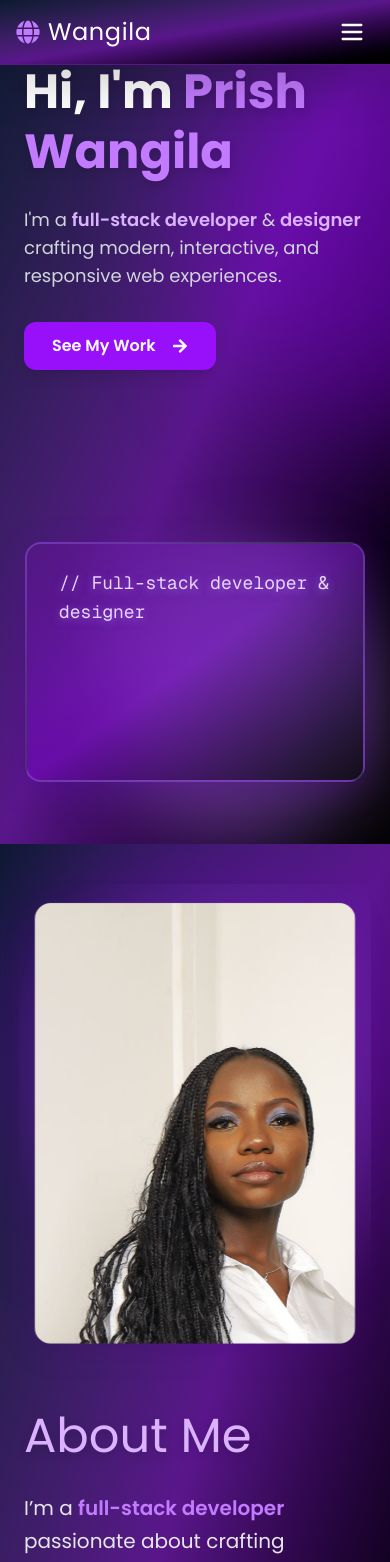
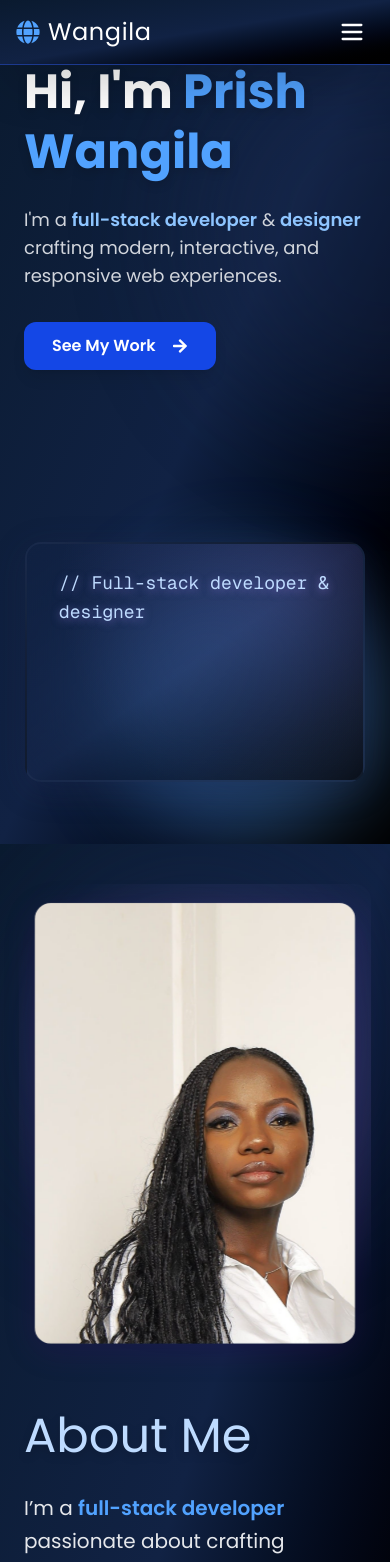
Before and after one commit to WangilaPrish/wangila_prish, a Next.js app in the folder wangila_portfolio/: page / in a window 390 px wide. Shown: the top 1562 px of the page. Built offline with nearby package versions, Linux system fonts and the light colour scheme.

Commit message:
fix: update color scheme across components for improved visual consistency and accessibility

```diff
--- a/wangila_portfolio/src/components/About.tsx
+++ b/wangila_portfolio/src/components/About.tsx
@@ -5,10 +5,10 @@ function About() {
     return (
         <section
             id="about"
-            className="relative flex flex-col md:flex-row justify-center items-center min-h-screen px-6 md:px-16 bg-gradient-to-br from-[var(--primary-color)] via-purple-900 to-black overflow-hidden"
+            className="relative flex flex-col md:flex-row justify-center items-center min-h-screen px-6 md:px-16 bg-gradient-to-br from-[var(--primary-color)] via-[#112244] to-black overflow-hidden"
         >
             {/* Animated background shape */}
-            <div className="absolute top-0 left-1/2 w-96 h-96 bg-purple-700 opacity-20 rounded-full blur-3xl -translate-x-1/2 animate-pulse z-0" />
+            <div className="absolute top-0 left-1/2 w-96 h-96 bg-[#1a2a4f] opacity-20 rounded-full blur-3xl -translate-x-1/2 animate-pulse z-0" />
 
             <div className="max-w-5xl mx-auto w-full flex flex-col md:flex-row items-center gap-12 relative z-10 py-10 md:py-0">
                 {/* Image on the left */}
@@ -28,9 +28,9 @@ function About() {
 
                 {/* Text on the right */}
                 <div className="flex-1 flex flex-col justify-center items-start md:ml-8 lg:ml-16 animate-fade-in delay-100">
-                    <h2 className="text-5xl md:text-6xl font-extrabold mb-8 text-purple-300 drop-shadow-lg font-montserrat">About Me</h2>
+                    <h2 className="text-5xl md:text-6xl font-extrabold mb-8 text-blue-200 drop-shadow-lg font-montserrat">About Me</h2>
                     <p className="text-gray-200 mb-6 text-xl font-montserrat leading-relaxed">
-                        I’m a <span className="text-purple-400 font-semibold">full-stack developer</span> passionate about crafting interactive and responsive web experiences.<br />
+                        I’m a <span className="text-blue-400 font-semibold">full-stack developer</span> passionate about crafting interactive and responsive web experiences.<br />
                         With a focus on modern design and clean code, I create projects that are not only functional but visually engaging.
                     </p>
                     <p className="text-gray-200 text-xl font-montserrat leading-relaxed">
--- a/wangila_portfolio/src/components/Hero.tsx
+++ b/wangila_portfolio/src/components/Hero.tsx
@@ -28,12 +28,12 @@ function AnimatedCode() {
         return () => clearInterval(interval);
     }, []);
     return (
-        <div className="relative w-[340px] h-[240px] flex flex-col justify-center items-start overflow-hidden bg-gradient-to-br from-purple-900/60 via-purple-700/40 to-black/60 backdrop-blur-xl rounded-2xl shadow-2xl border border-purple-400/40" style={{ boxShadow: '0 8px 32px 0 rgba(80,0,160,0.25)', border: '2px solid rgba(168,139,250,0.3)' }}>
+    <div className="relative w-[340px] h-[240px] flex flex-col justify-center items-start overflow-hidden bg-gradient-to-br from-[#112244]/60 via-[#1a2a4f]/40 to-black/60 backdrop-blur-xl rounded-2xl shadow-2xl border border-blue-400/40" style={{ boxShadow: '0 8px 32px 0 rgba(30,40,80,0.25)', border: '2px solid rgba(45,62,94,0.3)' }}>
             <div className="absolute -inset-2 rounded-2xl pointer-events-none" style={{
                 background: 'radial-gradient(circle at 80% 20%, rgba(168,139,250,0.15) 0%, transparent 70%)',
                 zIndex: 0
             }} />
-            <pre className="relative z-10 text-purple-200 text-lg font-mono px-8 py-6 leading-relaxed overflow-hidden w-full h-full">
+            <pre className="relative z-10 text-blue-200 text-lg font-mono px-8 py-6 leading-relaxed overflow-hidden w-full h-full">
                 {codeLines.map((line, i) => (
                     <motion.div
                         key={i}
@@ -61,25 +61,25 @@ function AnimatedCode() {
 export default function Hero() {
     return (
         <section
-            className="relative flex flex-col md:flex-row justify-center items-center min-h-screen px-6 md:px-16 bg-gradient-to-br from-[var(--primary-color)] via-purple-900 to-black overflow-hidden"
+            className="relative flex flex-col md:flex-row justify-center items-center min-h-screen px-6 md:px-16 bg-gradient-to-br from-[var(--primary-color)] via-[#112244] to-black overflow-hidden"
         >
             {/* Animated background shapes */}
             <div className="absolute inset-0 pointer-events-none z-0">
-                <div className="absolute top-10 left-1/2 w-96 h-96 bg-purple-700 opacity-30 rounded-full blur-3xl animate-pulse" />
-                <div className="absolute bottom-0 right-0 w-72 h-72 bg-purple-400 opacity-20 rounded-full blur-2xl animate-pulse" />
+                <div className="absolute top-10 left-1/2 w-96 h-96 bg-[#1a2a4f] opacity-30 rounded-full blur-3xl animate-pulse" />
+                <div className="absolute bottom-0 right-0 w-72 h-72 bg-blue-400 opacity-20 rounded-full blur-2xl animate-pulse" />
             </div>
 
             <div className="relative z-10 flex-1 flex flex-col justify-center items-start md:ml-16 lg:ml-24">
                 <h1 className="text-5xl md:text-7xl font-extrabold mb-6 leading-tight text-white drop-shadow-lg animate-fade-in">
-                    Hi, I'm <span className="text-purple-400">Prish Wangila</span>
+                    Hi, I'm <span className="text-blue-400">Prish Wangila</span>
                 </h1>
                 <p className="text-lg md:text-2xl mb-8 max-w-xl text-gray-300 animate-fade-in delay-100">
-                    I'm a <span className="text-purple-300 font-semibold">full-stack developer</span> & <span className="text-purple-300 font-semibold">designer</span> crafting modern, interactive, and responsive web experiences.
+                    I'm a <span className="text-blue-300 font-semibold">full-stack developer</span> & <span className="text-blue-300 font-semibold">designer</span> crafting modern, interactive, and responsive web experiences.
                 </p>
                 <Link
                     href="/#projects"
                     scroll={true}
-                    className="inline-flex items-center gap-2 px-7 py-3 bg-purple-600 hover:bg-purple-700 rounded-xl text-white font-semibold shadow-lg transition-all duration-200 hover:scale-105 focus:outline-none focus:ring-2 focus:ring-purple-400 animate-fade-in delay-200"
+                    className="inline-flex items-center gap-2 px-7 py-3 bg-blue-700 hover:bg-blue-800 rounded-xl text-white font-semibold shadow-lg transition-all duration-200 hover:scale-105 focus:outline-none focus:ring-2 focus:ring-blue-400 animate-fade-in delay-200"
                 >
                     See My Work <FaArrowRight className="ml-2" />
                 </Link>
--- a/wangila_portfolio/src/components/Navbar.tsx
+++ b/wangila_portfolio/src/components/Navbar.tsx
@@ -20,7 +20,7 @@ export default function Navbar() {
             initial={{ y: -60, opacity: 0 }}
             animate={{ y: 0, opacity: 1 }}
             transition={{ type: "spring", stiffness: 80, damping: 14 }}
-            className="backdrop-blur-lg bg-gradient-to-br from-[var(--primary-color)] via-purple-900 to-black text-white shadow-2xl fixed w-full z-50 border-b border-purple-900"
+            className="backdrop-blur-lg bg-gradient-to-br from-[var(--primary-color)] via-[#112244] to-black text-white shadow-2xl fixed w-full z-50 border-b border-blue-900"
         >
             <div className="max-w-7xl mx-auto px-4 sm:px-6 lg:px-8">
                 <div className="flex justify-between h-16 items-center">
@@ -31,8 +31,8 @@ export default function Navbar() {
                         transition={{ delay: 0.2, duration: 0.6 }}
                         className="flex-shrink-0 flex items-center gap-2"
                     >
-                        <FaGlobe className="text-purple-400 text-2xl animate-spin-slow" />
-                        <Link href="/" className="text-2xl font-extrabold tracking-wide hover:text-purple-400 transition-colors font-montserrat">
+                        <FaGlobe className="text-blue-400 text-2xl animate-spin-slow" />
+                        <Link href="/" className="text-2xl font-extrabold tracking-wide hover:text-blue-400 transition-colors font-montserrat">
                             Wangila
                         </Link>
                     </motion.div>
@@ -51,13 +51,13 @@ export default function Navbar() {
                                     <Link
                                         href={item.href}
                                         scroll={true}
-                                        className="relative group font-montserrat font-semibold px-4 py-2 flex items-center gap-2 rounded-xl transition-all duration-200 hover:text-purple-400 hover:bg-purple-900/20 shadow-sm"
+                                        className="relative group font-montserrat font-semibold px-4 py-2 flex items-center gap-2 rounded-xl transition-all duration-200 hover:text-blue-400 hover:bg-[#112244]/20 shadow-sm"
                                     >
                                         <span className="text-lg"><Icon /></span>
                                         <span className="tracking-wide">{item.label}</span>
                                         <motion.span
                                             layoutId="underline"
-                                            className="absolute left-0 -bottom-1 w-full h-0.5 bg-purple-400 scale-x-0 group-hover:scale-x-100 transition-transform origin-left duration-300"
+                                            className="absolute left-0 -bottom-1 w-full h-0.5 bg-blue-400 scale-x-0 group-hover:scale-x-100 transition-transform origin-left duration-300"
                                         />
                                     </Link>
                                 </motion.div>
@@ -70,7 +70,7 @@ export default function Navbar() {
                         <motion.button
                             whileTap={{ scale: 0.9 }}
                             onClick={() => setIsOpen(!isOpen)}
-                            className="focus:outline-none p-2 rounded-full hover:bg-purple-900/30 transition-colors"
+                            className="focus:outline-none p-2 rounded-full hover:bg-[#112244]/30 transition-colors"
                             aria-label="Toggle Menu"
                             type="button"
                         >
@@ -113,7 +113,7 @@ export default function Navbar() {
                         animate={{ y: 0, opacity: 1 }}
                         exit={{ y: -40, opacity: 0 }}
                         transition={{ type: "spring", stiffness: 80, damping: 14 }}
-                        className="md:hidden fixed top-16 left-0 w-full bg-gradient-to-r from-[#1A0B2E]/95 via-purple-900/95 to-[#1A0B2E]/95 backdrop-blur-lg shadow-lg z-40"
+                        className="md:hidden fixed top-16 left-0 w-full bg-gradient-to-r from-[#0a1a2f]/95 via-[#112244]/95 to-[#0a1a2f]/95 backdrop-blur-lg shadow-lg z-40"
                     >
                         <div className="px-4 py-4 space-y-2">
                             {menuItems.map((item, i) => {
@@ -128,7 +128,7 @@ export default function Navbar() {
                                         <Link
                                             href={item.href}
                                             scroll={true}
-                                            className="flex items-center gap-2 px-4 py-3 rounded-xl font-montserrat font-semibold text-base hover:text-purple-400 hover:bg-purple-900/30 transition-all duration-200 shadow-sm"
+                                            className="flex items-center gap-2 px-4 py-3 rounded-xl font-montserrat font-semibold text-base hover:text-blue-400 hover:bg-[#112244]/30 transition-all duration-200 shadow-sm"
                                         >
                                             <span className="text-lg"><Icon /></span>
                                             <span className="tracking-wide">{item.label}</span>
```
Also changed, not shown: wangila_portfolio/src/components/Contact.tsx (+10 -10 lines), wangila_portfolio/src/components/Projects.tsx (+6 -6 lines), wangila_portfolio/src/components/Technologies.tsx (+5 -5 lines).
